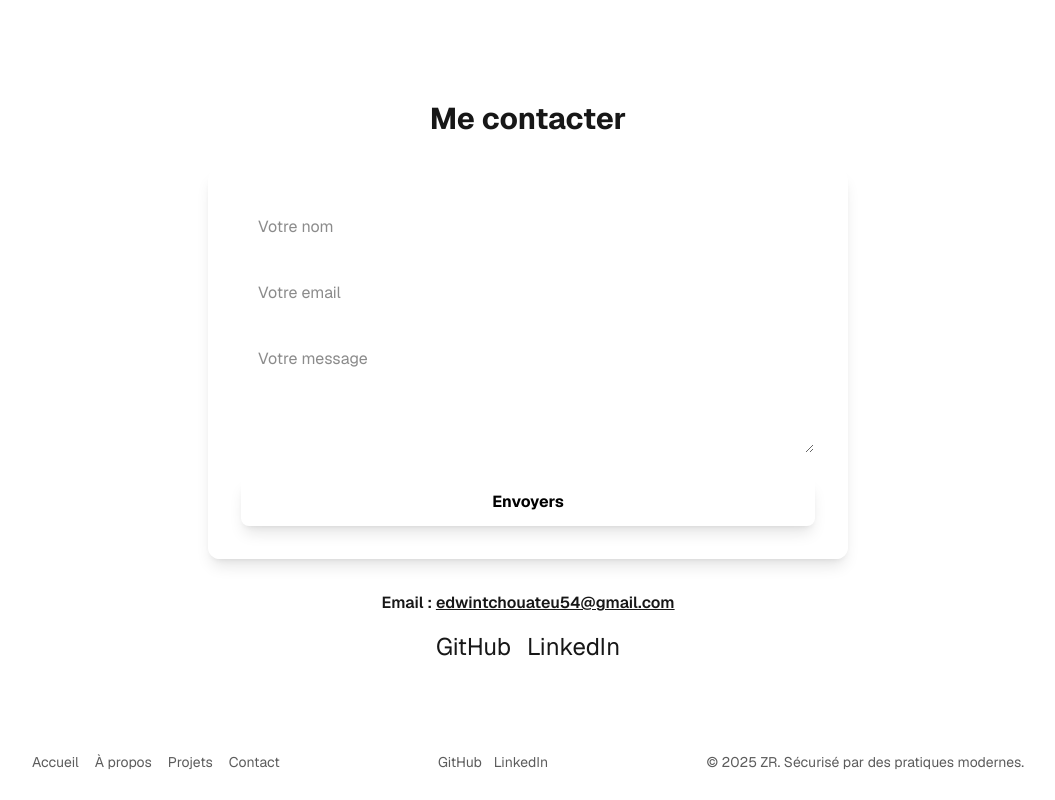
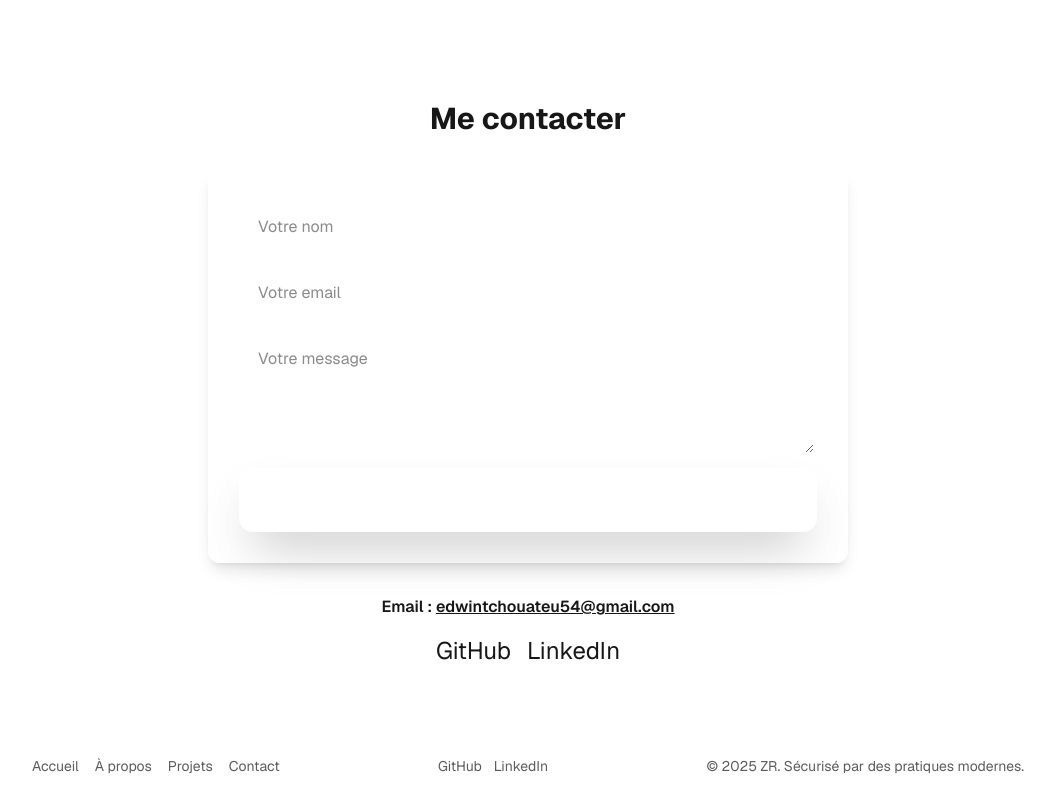
Before and after one commit to 4d8in/portfolio, a Next.js app: page / in a window 1280 px wide. Shown: the part 2732-3532 px from the top of the page, without its empty margins (112-1167 px from the left). Built offline with nearby package versions, Linux system fonts and the light colour scheme.

Commit message:
ajout des options skills

```diff
--- a/src/components/sections/ContactSection.tsx
+++ b/src/components/sections/ContactSection.tsx
@@ -62,7 +62,7 @@ export default function ContactSection() {
         ) : (
           <button
             type="submit"
-            className="mt-2 px-6 py-3 rounded-lg bg-accent-green text-black font-bold shadow-lg hover:scale-105 transition-transform focus:outline-none focus-visible:ring-2 focus-visible:ring-accent-green"
+             className="px-8 py-4 rounded-xl bg-accent-green text-white font-extrabold text-lg shadow-2xl shadow-accent-green/30 hover:scale-105 hover:shadow-accent-green/60 transition-all duration-200 ring-2 ring-accent-green focus:outline-none focus-visible:ring-4 focus-visible:ring-accent-green animate-glow"
           >
             Envoyers
           </button>
```
